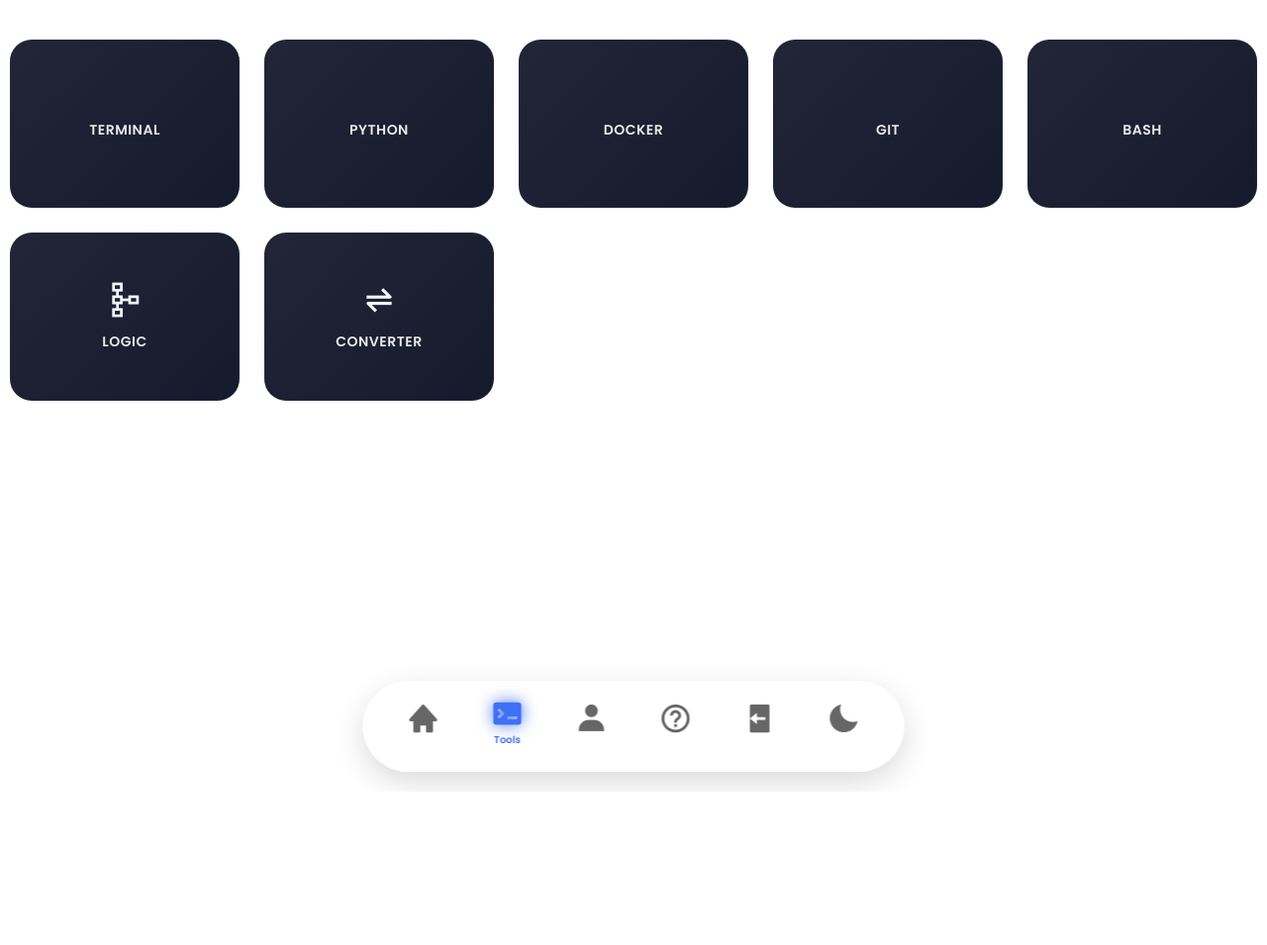
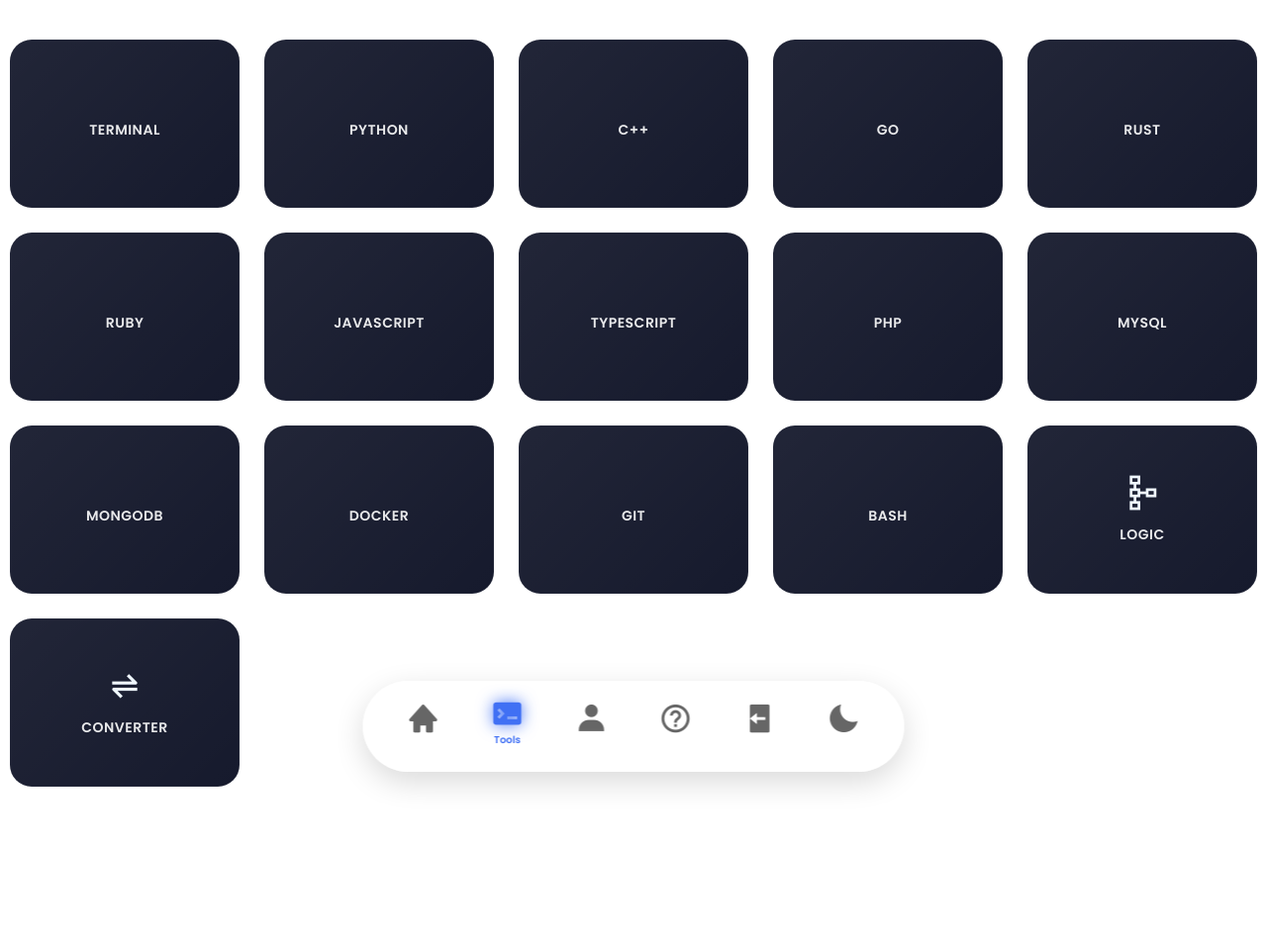
Before and after one commit to x0rma-404/TechHub, a Flask app: page /tools in a window 1280 px wide. Shown: the whole page at 99% size. Before the commit the page ends 796 px from the top, so only its background shows below. Run offline with Flask 3, Linux system fonts and the light colour scheme; the visitor is signed in with stand-in values (Sample User, id 1); some libraries are stand-ins or nearby versions.

Commit message:
new tools

```diff
--- a/templates/tools.html
+++ b/templates/tools.html
@@ -1,7 +1,6 @@
 {% extends "bar.html" %}
 
 {%block content%}
-
 
 <main class="main-content">
   <div class="tools-grid">
@@ -9,24 +8,50 @@
       <div class="tool-card"><i class="si si-linux"></i> <span>Terminal</span></div>
     </a>
     <a href="/tools/python3" class="tools-ico">
-      <div class=" tool-card"><i class="si si-python"></i>
-        <span>Python</span>
-      </div>
+      <div class=" tool-card"><i class="si si-python"></i><span>Python</span></div>
     </a>
-    <div class="tool-card"><i class="si si-docker"></i> <span>Docker</span></div>
-    <div class="tool-card"><i class="si si-git"></i> <span>Git</span></div>
-    <div class="tool-card"><i class="si si-gnubash"></i> <span>Bash</span></div>
+    <a href="/tools/c++" class="tools-ico">
+      <div class=" tool-card"><i class="si si-cplusplus"></i><span>C++</span></div>
+    </a>
+    <a href="/tools/go" class="tools-ico">
+      <div class=" tool-card"><i class="si si-go"></i><span>Go</span></div>
+    </a>
+    <a href="/tools/rust" class="tools-ico">
+      <div class=" tool-card"><i class="si si-rust"></i><span>Rust</span></div>
+    </a>
+    <a href="/tools/ruby" class="tools-ico">
+      <div class=" tool-card"><i class="si si-ruby"></i><span>Ruby</span></div>
+    </a>
+    <a href="/tools/javascript" class="tools-ico">
+      <div class=" tool-card"><i class="si si-javascript"></i><span>JavaScript</span></div>
+    </a>
+    <a href="/tools/typescript" class="tools-ico">
+      <div class=" tool-card"><i class="si si-typescript"></i><span>TypeScript</span></div>
+    </a>
+    <a href="/tools/php" class="tools-ico">
+      <div class=" tool-card"><i class="si si-php"></i><span>PHP</span></div>
+    </a>
+    <a href="/tools/mysql" class="tools-ico">
+      <div class=" tool-card"><i class="si si-mysql"></i><span>MySQL</span></div>
+    </a>
+    <a href="/tools/mongodb" class="tools-ico">
+      <div class=" tool-card"><i class="si si-mongodb"></i><span>MongoDB</span></div>
+    </a>
+    <a href="/tools/docker" class="tools-ico">
+      <div class=" tool-card"><i class="si si-docker"></i><span>Docker</span></div>
+    </a>
+    <a href="/tools/git" class="tools-ico">
+      <div class=" tool-card"><i class="si si-git"></i><span>Git</span></div>
+    </a>
+    <a href="/tools/bash" class="tools-ico">
+      <div class=" tool-card"><i class="si si-gnubash"></i><span>Bash</span></div>
+    </a>
     <a href="/tools/logic" class="tools-ico">
-      <div class="tool-card">
-        <span class="material-symbols-outlined">schema</span>
-        <span>Logic</span>
-      </div>
+      <div class="tool-card"><span class="material-symbols-outlined">schema</span><span>Logic</span></div>
     </a>
     <a href="/tools/converter" class="tools-ico">
-      <div class="tool-card">
-        <i class='bx bx-transfer-alt' style="font-size: 38px; color: aliceblue; margin-bottom: 8px;"></i>
-        <span>Converter</span>
-      </div>
+      <div class="tool-card"><i class='bx bx-transfer-alt'
+          style="font-size: 38px; color: aliceblue; margin-bottom: 8px;"></i><span>Converter</span></div>
     </a>
   </div>
 </main>
```
